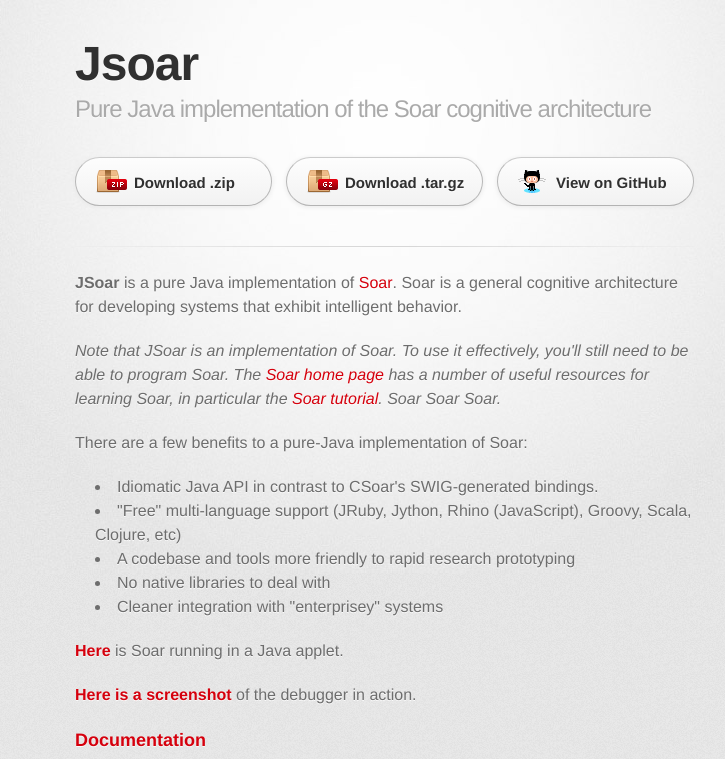
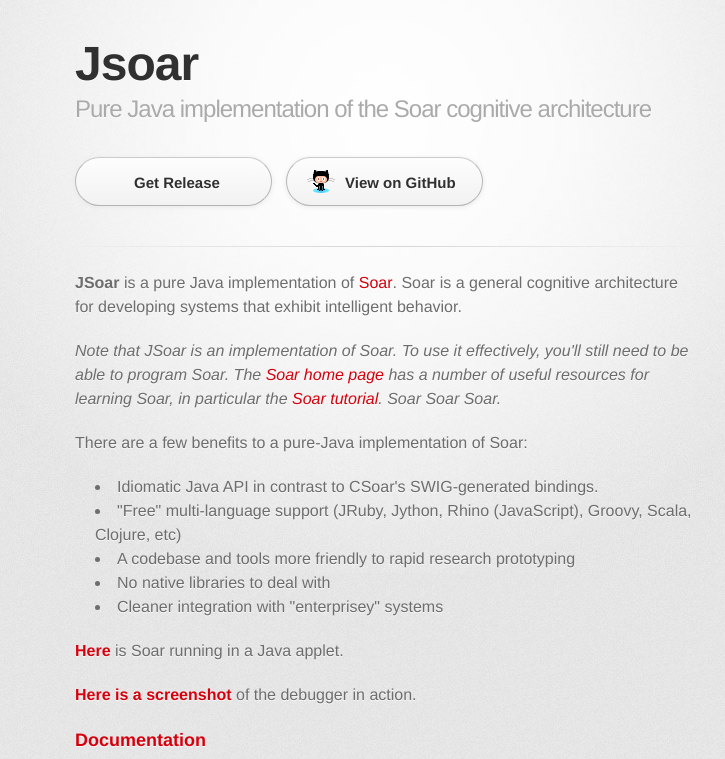
Before and after one commit to soartech/jsoar, a plain HTML site: page index.html in a window 1280 px wide. Shown: the top 759 px of the page, without its empty margins (255-980 px from the left). Drawn offline with Linux system fonts and the light colour scheme; a web font is replaced by a local one.

Commit message:
Update index.html

```diff
--- a/index.html
+++ b/index.html
@@ -23,8 +23,7 @@
         </header>
 
         <section id="downloads" class="clearfix">
-          <a href="https://github.com/soartech/jsoar/zipball/master" id="download-zip" class="button"><span>Download .zip</span></a>
-          <a href="https://github.com/soartech/jsoar/tarball/master" id="download-tar-gz" class="button"><span>Download .tar.gz</span></a>
+          <a href="https://github.com/soartech/jsoar/releases/tag/jsoar_0_14_0_release" id="get-release" class="button"><span>Get Release</span></a>
           <a href="https://github.com/soartech/jsoar" id="view-on-github" class="button"><span>View on GitHub</span></a>
         </section>
 
```
